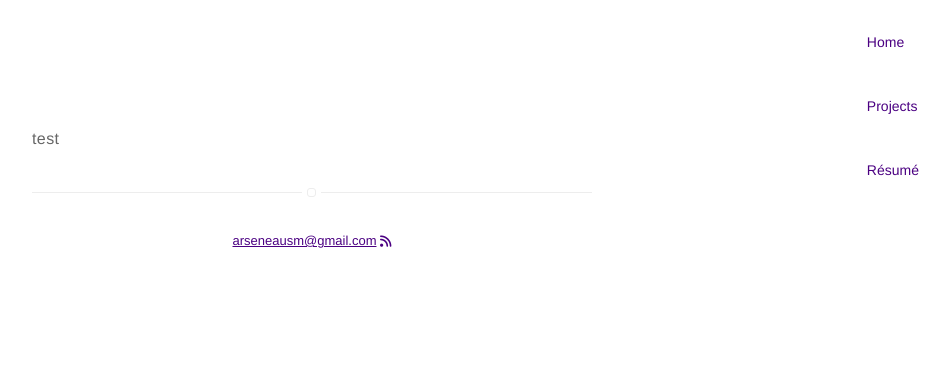
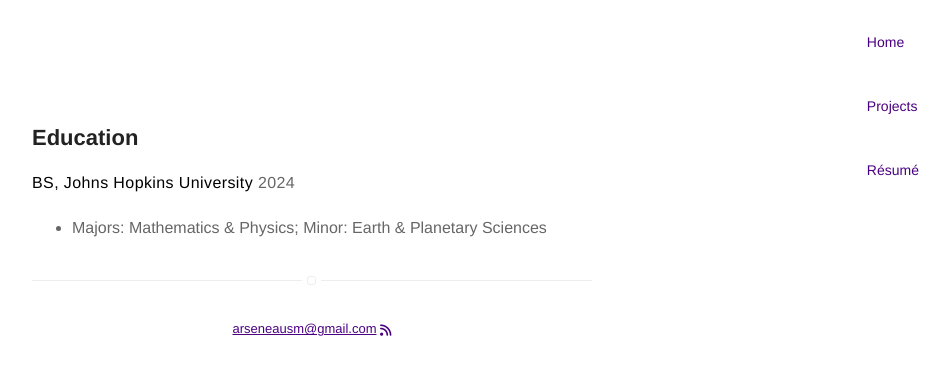
Before and after one commit to stefanarseneau/stefanarseneau.github.io, a Jekyll site: the page built from resume.markdown, in a window 1280 px wide. Shown: the top 375 px of the page, without its empty margins (328-1278 px from the left). Built offline with Jekyll 4.4.1, drawn with Linux system fonts in a browser that asks for light colours; nearby versions of some CDN libraries.

Commit message:
Update resume.markdown

```diff
--- a/resume.markdown
+++ b/resume.markdown
@@ -3,4 +3,7 @@ title: About
 layout: page
 ---
 
-test
+## Education
+
+**BS, Johns Hopkins University** 2024
+* Majors: Mathematics & Physics; Minor: Earth & Planetary Sciences
```
